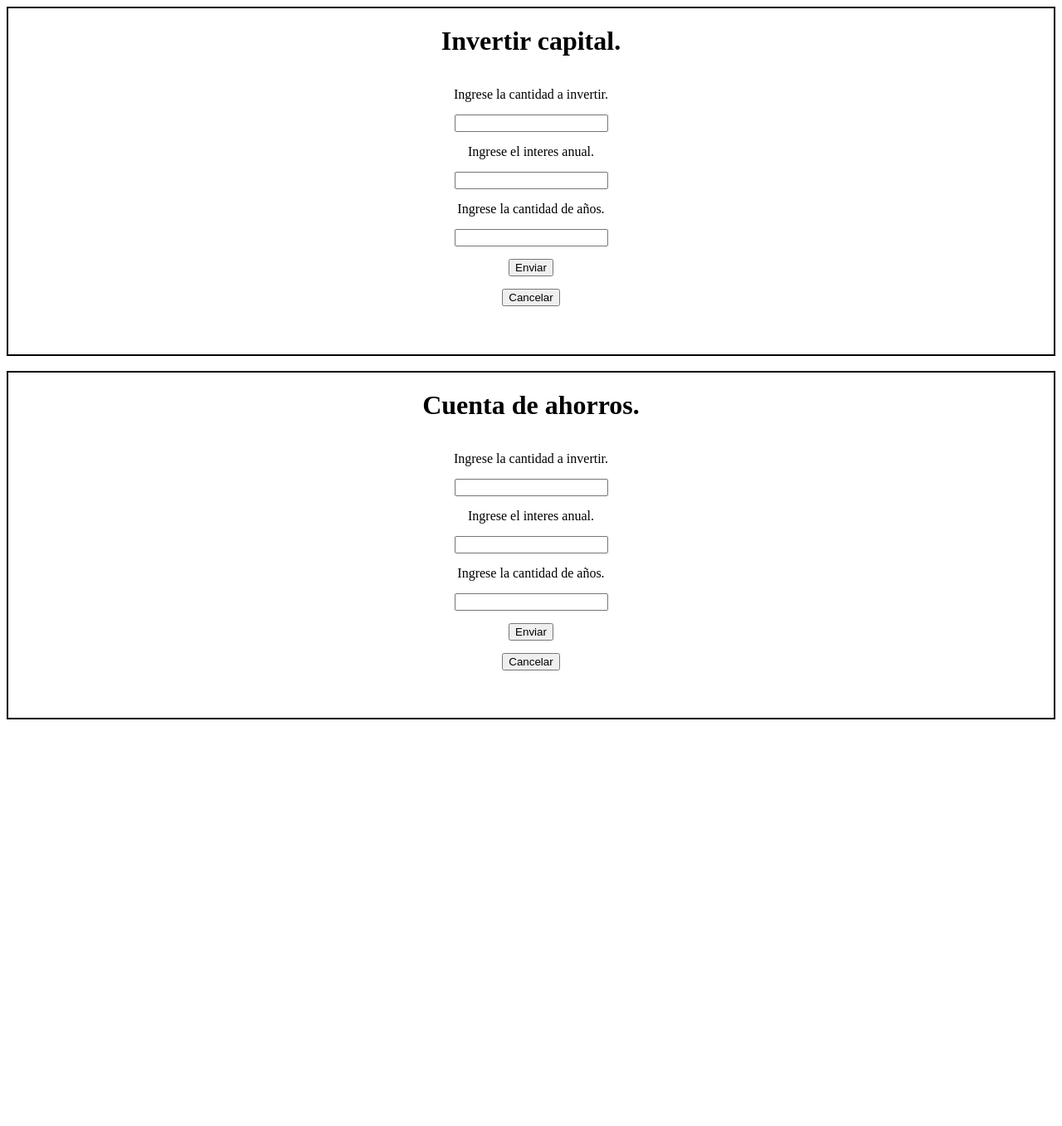
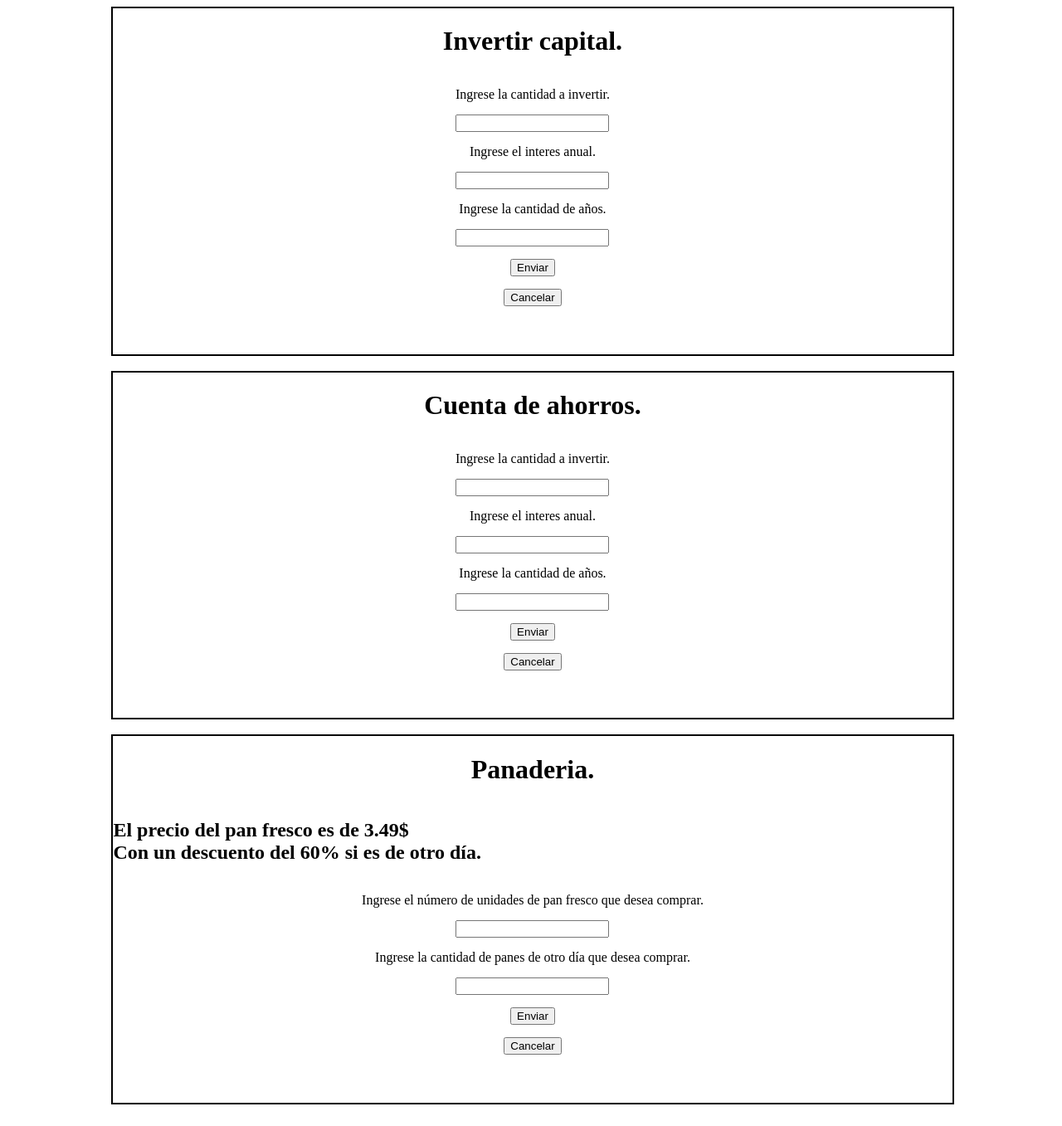
Before and after one commit to brianpr-pr/Aplicacion-Multidisciplinar, a PHP site: page / in a window 1280 px wide. Shown: the whole page at 83% size. Before the commit the page ends 867 px from the top, so only its background shows below. Run offline with PHP 8.4, Linux system fonts and the light colour scheme.

Commit message:
Tarea 3 Finalizada

```diff
--- a/componentes/datosFinancieros.php
+++ b/componentes/datosFinancieros.php
@@ -10,7 +10,7 @@ function validarCapital($cantidad){
         return [false, "<br>Error: El capital tiene que ser un número.<br>"];
     }
 
-    if($cantidad < 0){
+    if($cantidad <= 0){
         return [false, "<br>Error: El capital tiene que ser un número mayor a 0.<br>"];
     }
 
@@ -28,7 +28,7 @@ function validarInteres($cantidad){
         return [false, "<br>Error: El interes tiene que ser un número.<br>"];
     }
 
-    if($cantidad < 0){
+    if($cantidad <= 0){
         return [false, "<br>Error: El interes tiene que ser un número mayor a 0.<br>"];
     }
 
@@ -46,7 +46,7 @@ function validarAños($años){
         return [false, "<br>Error: La cantidad de años ingresada tiene que ser un número.<br>"];
     }
 
-    if($años < 0){
+    if($años <= 0){
         return [false, "<br>Error: La cantidad de años ingresada tiene que ser un número mayor a 0.<br>"];
     }
     return $años;
--- /dev/null
+++ b/componentes/pan.php
@@ -0,0 +1,57 @@
+<?php
+//Hacer validación para el pan.
+function validarCantidadPan($panFresco, $panAntiguo){
+    $resultado = [];
+    $errores = "";
+    if(!is_numeric($panFresco)){
+        $errores .= "<br>Error: La cantidad de pan de otro día ingresada tiene que ser un número.<br>";
+    }
+
+    $panFresco = intval($panFresco);
+
+    if(gettype($panFresco) !== "integer"){
+        $errores .= "<br>Error: La cantidad de pan de otro día ingresada tiene que ser un número.<br>";
+    }
+
+    if($panFresco < 0){
+        $errores .= "<br>Error: La cantidad de pan de otro día ingresada tiene que ser un número mayor o igual a 0.<br>";
+    }
+
+
+    if(!is_numeric($panAntiguo)){
+        $errores .= "<br>Error: La cantidad de pan de otro día ingresada tiene que ser un número.<br>";
+    }
+
+    $panAntiguo = intval($panAntiguo);
+
+    if(gettype($panAntiguo) !== "integer"){
+        $errores .= "<br>Error: La cantidad de pan de otro día ingresada tiene que ser un número.<br>";
+    }
+
+    if($panAntiguo < 0){
+        $errores .= "<br>Error: La cantidad de pan de otro día ingresada tiene que ser un número mayor o igual a 0.<br>";
+    }
+
+    //Compruebo que al menos compre un pan de un tipo.
+    if( $panFresco === 0 && $panAntiguo === 0){
+        $errores = "<br>La cantidad de panes frescos y de otro día no pueder ser 0, aumente el numero de panes frescos o de panes de otro día.<br>";
+    }
+
+    if($errores === ""){
+        return [$panFresco,$panAntiguo];
+    } else{
+        return [false,$errores];
+    }
+}
+
+function resultadoCompra($panFresco, $panAntiguo){
+    $total = ($panFresco + $panAntiguo) * 3.49;
+    $total = round($total,2);
+    $descuento = $panAntiguo * 3.49 * 0.60;
+    $descuento = round($descuento, 2);
+    $subtotal = $total - $descuento;
+    $subtotal = round($subtotal, 2);
+    return "Cantidad total: {$total}<br>
+    Descuento del 60% sobre las {$panAntiguo}/U compradas: -{$descuento}<br>
+    Subtotal: {$subtotal}";
+}
--- a/componentes/utilidades.php
+++ b/componentes/utilidades.php
@@ -3,7 +3,7 @@
 function comprobarDatos($arrDatos){
     $errores = "";
     $resultado = true;
-    foreach($_POST as $dato){
+    foreach($arrDatos as $dato){
         if(gettype($dato) === "array"){
             $resultado = $dato[0];
             $errores .= $dato[1];
--- a/css/style.css
+++ b/css/style.css
@@ -2,6 +2,8 @@
     border: 2px solid black;
     display: flex;
     flex-direction: column;
+    width: 80%;
+    margin-left: 10%;
     h1{
         align-self: center;
     }
--- a/index.php
+++ b/index.php
@@ -1,5 +1,6 @@
 <?php
 include "./componentes/datosFinancieros.php";
+include "./componentes/pan.php";
 include "./componentes/utilidades.php";
 ?>
 <!DOCTYPE html>
@@ -15,6 +16,8 @@ include "./componentes/utilidades.php";
 <?php
 $outputCapitalInvertir = "";
 $outputCuentaAhorros = "";
+$outputPan = "";
+
 if($_SERVER["REQUEST_METHOD"] === "POST"){
 
     if(isset($_POST['capital'], $_POST['interes'], $_POST['años'] )){
@@ -44,6 +47,16 @@ if($_SERVER["REQUEST_METHOD"] === "POST"){
             $outputCuentaAhorros .= getInteresesCuentaAhorro($_POST['capitalCuentaAhorro'], $_POST['interesCuentaAhorro'], $_POST['añosCuentaAhorro']);
         } else{
             $outputCuentaAhorros .= $validacionResultados[1];
+        }
+    }
+
+    if(isset($_POST['panFresco'], $_POST['panAntiguo'])){
+        $datosEnviados = validarCantidadPan($_POST['panFresco'], $_POST['panAntiguo']);
+        //Calculo interes compuesto.
+        if($datosEnviados[0]){
+            $outputPan .= resultadoCompra($_POST['panFresco'], $_POST['panAntiguo']);
+        } else{
+            $outputPan .= $datosEnviados[1];
         }
     }
 }
@@ -90,6 +103,24 @@ if($_SERVER["REQUEST_METHOD"] === "POST"){
         <br>
         <h2><?php echo $outputCuentaAhorros;?></h2>
     </div>
+    <br>
 
+    <div class="div-app">
+        <h1>Panaderia.</h1>
+        <h2>El precio del pan fresco es de 3.49$<br>Con un descuento del 60% si es de otro día.</h2>
+        <form method="POST">
+            <label for="panFresco" id="" class="">Ingrese el número de unidades de pan fresco que desea comprar.</label>
+            <input type="number" id="panFresco" class="" name="panFresco"/>
+
+            <label for="panAntiguo" id="" class="">Ingrese la cantidad de panes de otro día que desea comprar.</label>
+            <input type="number" id="panAntiguo" class="" name="panAntiguo"/>
+
+            <button type="submit" id="" class="">Enviar</button>
+            <button type="reset" id="" class="">Cancelar</button>
+        </form>
+        <br>
+        <h2><?php echo $outputPan; ?></h2>
+    </div>
+    <br>
 </body>
 </html>
```
Also changed, not shown: README.md.
